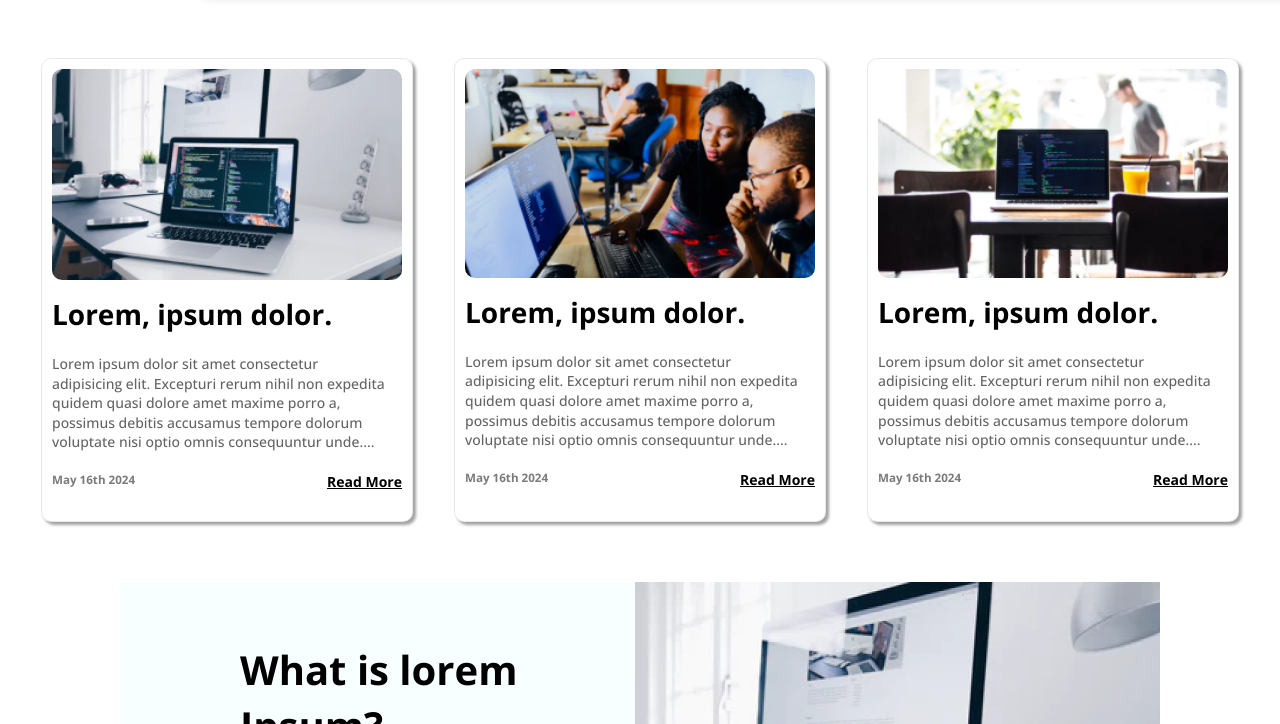
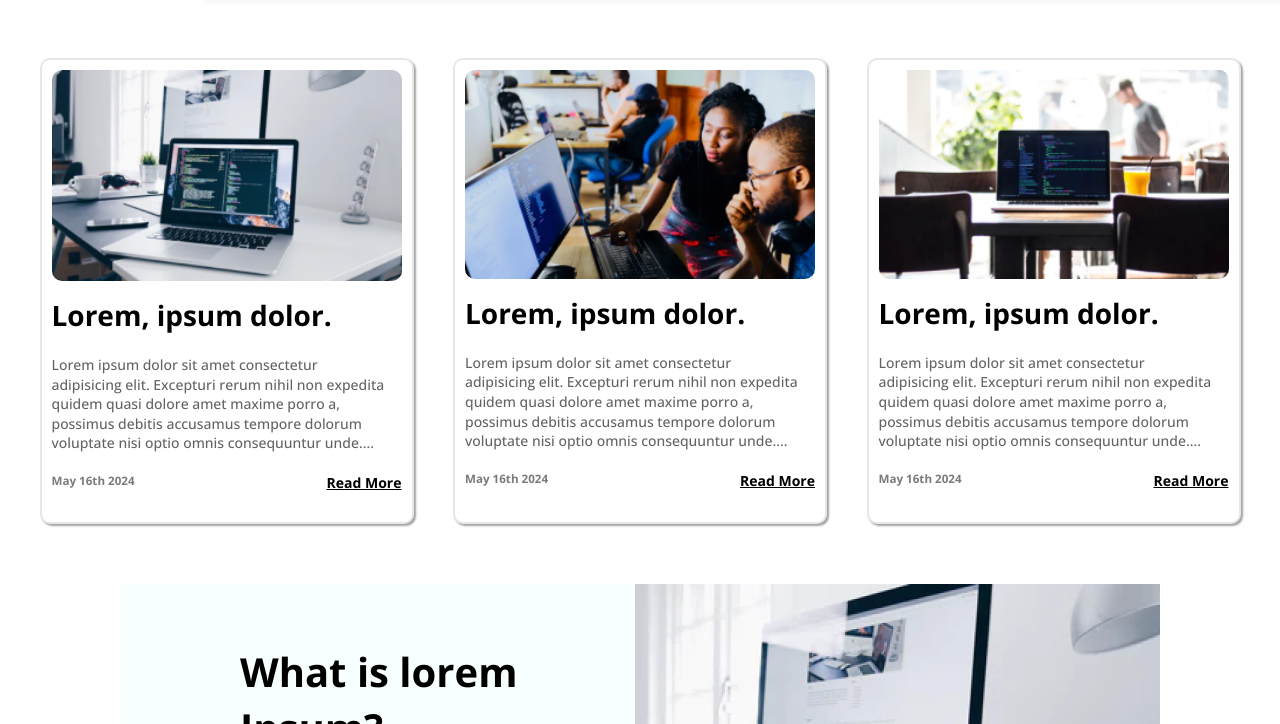
Before and after one commit to Hamzaabro5/Blog-Website, a plain HTML site: page index.html in a window 1280 px wide. Shown: the part 820-1544 px from the top of the page. Drawn offline with nearby package versions, Linux system fonts and the light colour scheme.

Commit message:
Blog Website

```diff
--- a/style.css
+++ b/style.css
@@ -117,10 +117,11 @@ nav i{
 }
 .card{
     border-radius: 10px;
-    box-shadow: 3px 3px 3px #0000005d;
+    box-shadow: 2px 2px 2px #0000005d;
     margin-bottom: 40px;
     padding: 10px 10px;
-    border: 0.5px solid #00000018;
+    border: 2px solid #00000018;
+    transition: 0.3s ease-in-out;
 }
 .card:hover{
     box-shadow: 3px 3px 3px #0000005d;
```
